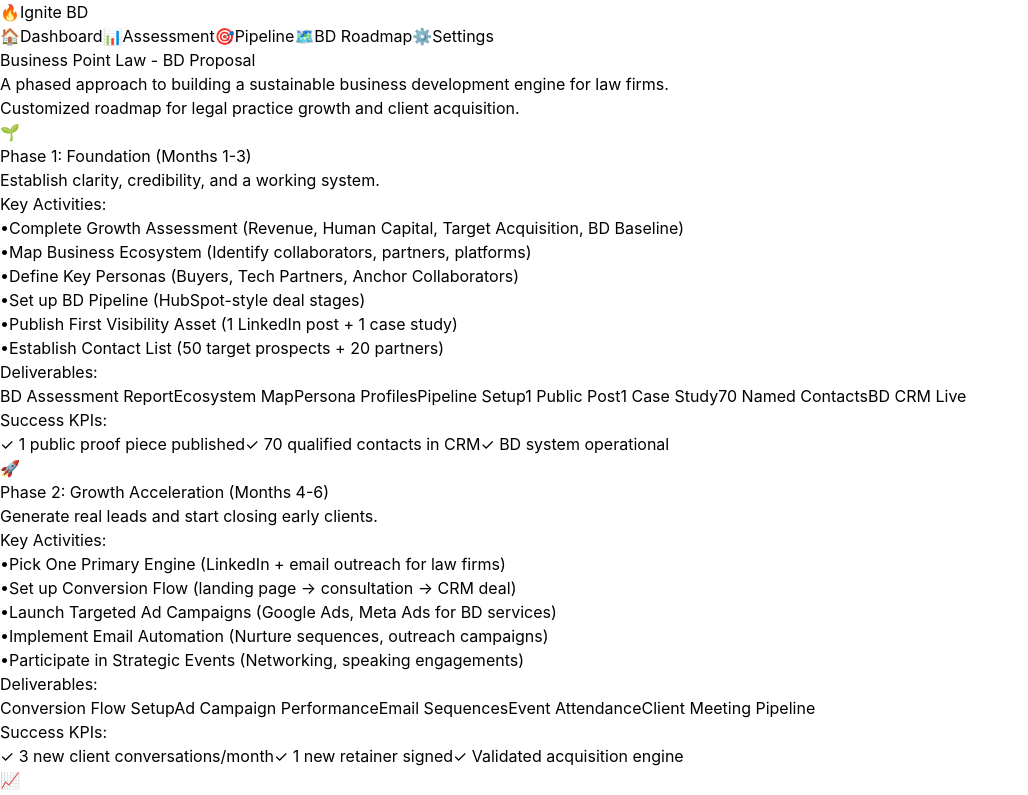
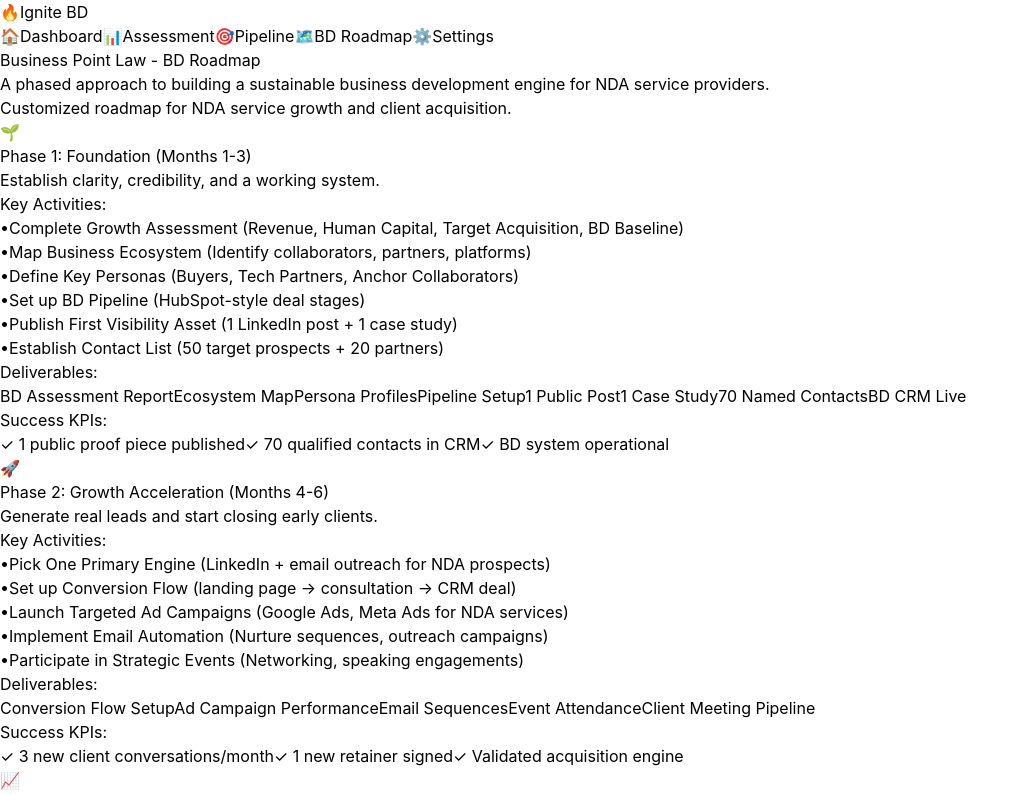
Before and after one commit to Ignite-Strategies/ignitebd-frontend, a React (Vite) app: page /businesspoint-law-proposal in a window 1280 px wide. Shown: the top 795 px of the page, without its empty margins (0-1028 px from the left). Built offline with nearby package versions, Linux system fonts and the light colour scheme.

Commit message:
Fix BusinessPointLaw to be NDA service provider specific, not general law firms

```diff
--- a/src/pages/BusinessPointLawProposal.jsx
+++ b/src/pages/BusinessPointLawProposal.jsx
@@ -40,9 +40,9 @@ export default function BusinessPointLawProposal() {
       icon: '🚀',
       color: 'bg-orange-500',
       activities: [
-        'Pick One Primary Engine (LinkedIn + email outreach for law firms)',
+        'Pick One Primary Engine (LinkedIn + email outreach for NDA prospects)',
         'Set up Conversion Flow (landing page → consultation → CRM deal)',
-        'Launch Targeted Ad Campaigns (Google Ads, Meta Ads for BD services)',
+        'Launch Targeted Ad Campaigns (Google Ads, Meta Ads for NDA services)',
         'Implement Email Automation (Nurture sequences, outreach campaigns)',
         'Participate in Strategic Events (Networking, speaking engagements)',
       ],
@@ -111,19 +111,19 @@ export default function BusinessPointLawProposal() {
     }
   ];
 
-  return (
+    return (
     <div className="min-h-screen bg-gray-50">
       <Navigation />
 
       <div className="max-w-6xl mx-auto p-8">
         <div className="bg-white rounded-2xl shadow-lg p-8 mb-8">
-          <div className="text-center mb-8">
-            <h1 className="text-4xl font-bold text-gray-900 mb-4">Business Point Law - BD Proposal</h1>
+            <div className="text-center mb-8">
+            <h1 className="text-4xl font-bold text-gray-900 mb-4">Business Point Law - BD Roadmap</h1>
             <p className="text-xl text-gray-600">
-              A phased approach to building a sustainable business development engine for law firms.
+              A phased approach to building a sustainable business development engine for NDA service providers.
             </p>
             <p className="text-sm text-gray-500 mt-2">
-              Customized roadmap for legal practice growth and client acquisition.
+              Customized roadmap for NDA service growth and client acquisition.
             </p>
           </div>
 
@@ -168,8 +168,8 @@ export default function BusinessPointLawProposal() {
                       <span key={idx} className="px-3 py-1 bg-red-100 text-red-700 rounded-full text-sm font-medium">
                         ✓ {kpi}
                       </span>
-                    ))}
-                  </div>
+              ))}
+            </div>
                 </div>
               </div>
             ))}
```
